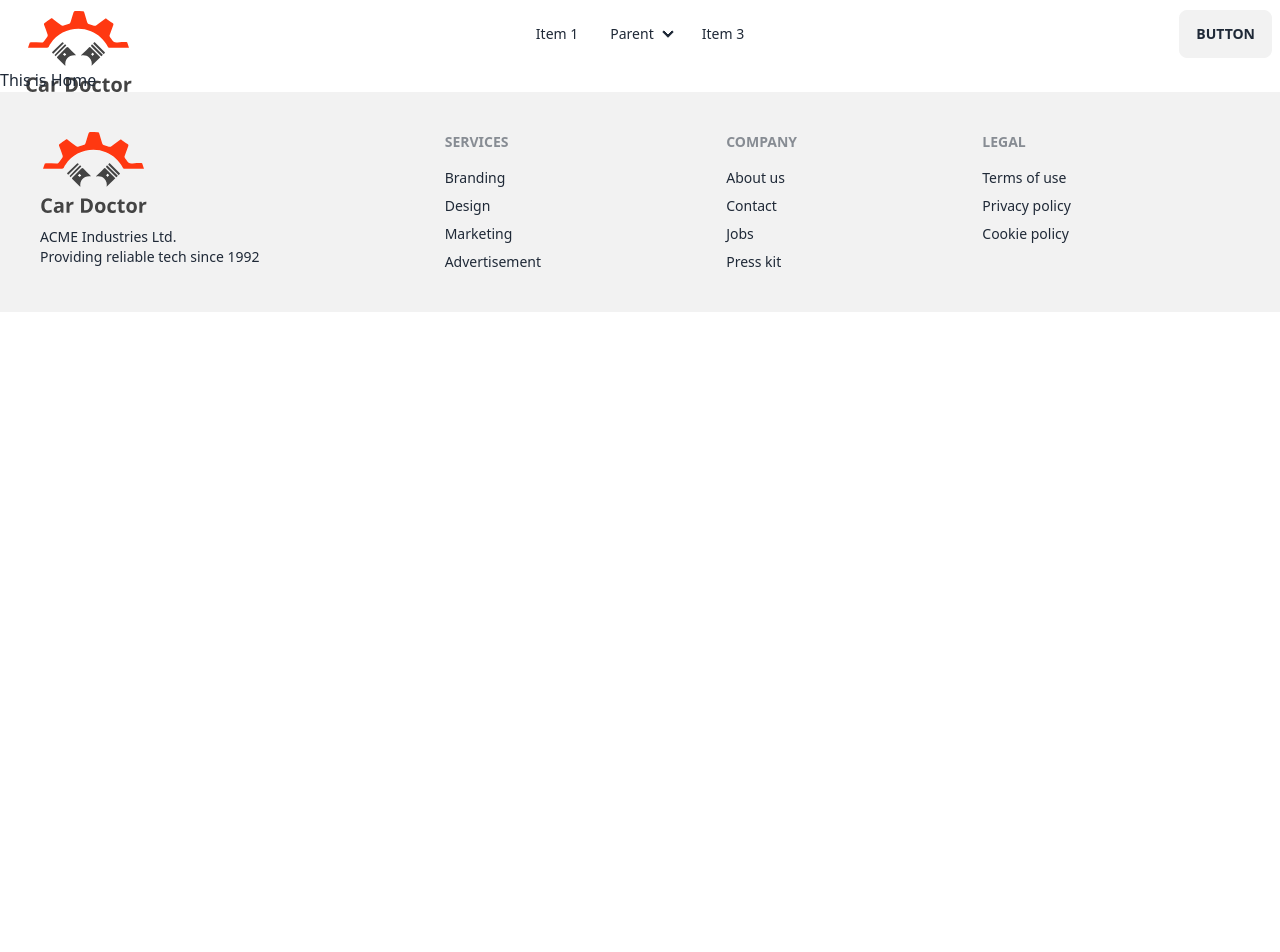
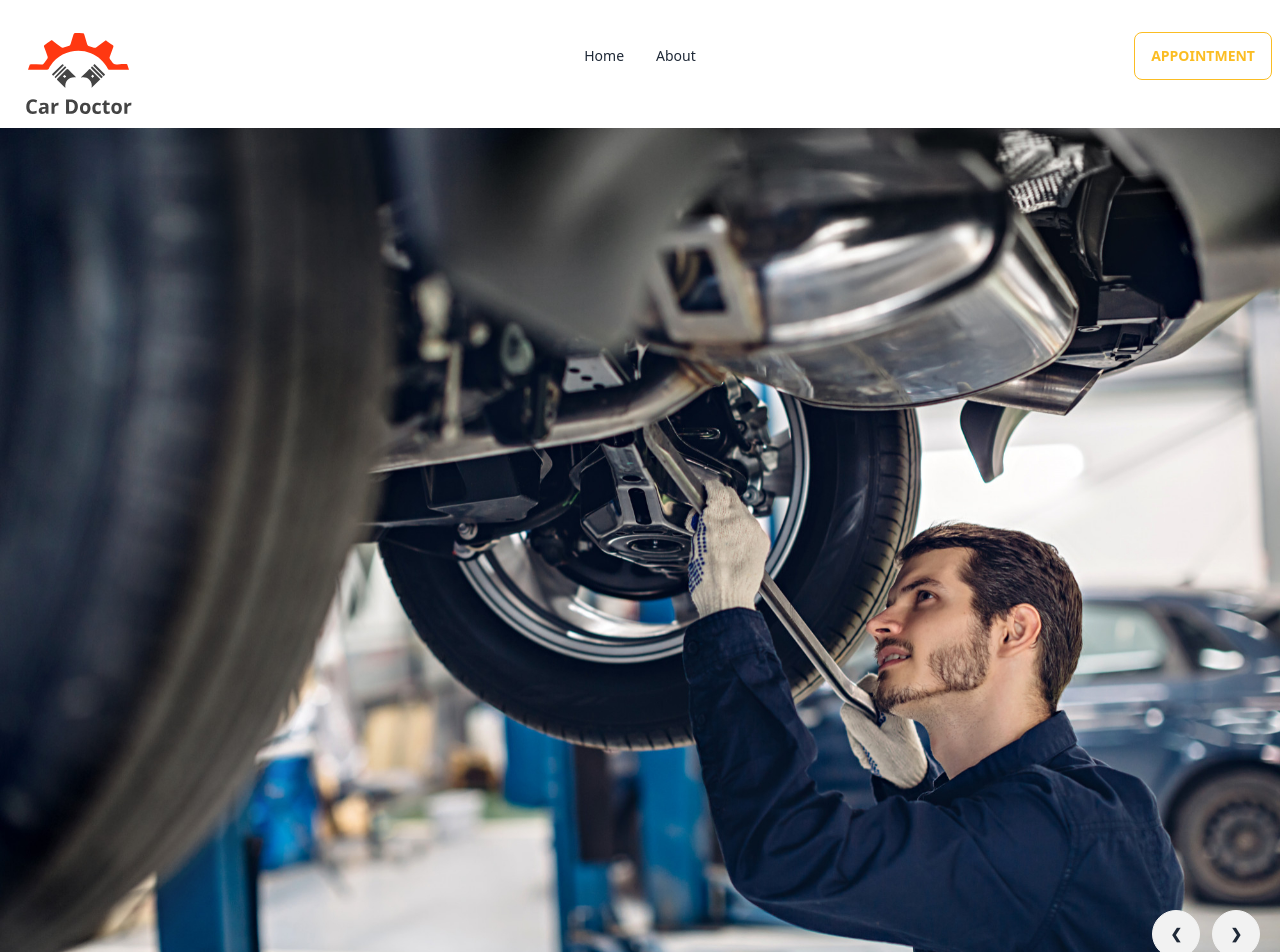
Before and after one commit to Ananda-Das/car-doctor-client, a React (Vite) app: page / in a window 1280 px wide. Shown: the top 952 px of the page. Before the commit the page ends 800 px from the top, so only its background shows below. Built offline with nearby package versions, Linux system fonts and the light colour scheme.

Commit message:
Style Header & create simple banner

```diff
--- /dev/null
+++ b/src/Pages/Home/Banner/Banner.jsx
@@ -0,0 +1,57 @@
+import bg1 from "../../../assets/images/homeCarousel/1.jpg";
+import bg2 from "../../../assets/images/homeCarousel/2.jpg";
+import bg3 from "../../../assets/images/homeCarousel/3.jpg";
+import bg4 from "../../../assets/images/homeCarousel/4.jpg";
+
+const Banner = () => {
+  return (
+    <div className="carousel w-full">
+      <div id="slide1" className="carousel-item relative w-full">
+        <img src={bg1} className="w-full" />
+        <div className="absolute flex gap-3 justify-end transform -translate-y-1/2 left-5 right-5 bottom-0">
+          <a href="#slide4" className="btn btn-circle">
+            ❮
+          </a>
+          <a href="#slide2" className="btn btn-circle">
+            ❯
+          </a>
+        </div>
+      </div>
+      <div id="slide2" className="carousel-item relative w-full">
+        <img src={bg2} className="w-full" />
+        <div className="absolute flex gap-3 justify-end transform -translate-y-1/2 left-5 right-5 bottom-0">
+          <a href="#slide1" className="btn btn-circle">
+            ❮
+          </a>
+          <a href="#slide3" className="btn btn-circle">
+            ❯
+          </a>
+        </div>
+      </div>
+      <div id="slide3" className="carousel-item relative w-full">
+        <img src={bg3} className="w-full" />
+        <div className="absolute flex gap-3 justify-end transform -translate-y-1/2 left-5 right-5 bottom-0">
+          <a href="#slide2" className="btn btn-circle">
+            ❮
+          </a>
+          <a href="#slide4" className="btn btn-circle">
+            ❯
+          </a>
+        </div>
+      </div>
+      <div id="slide4" className="carousel-item relative w-full">
+        <img src={bg4} className="w-full" />
+        <div className="absolute flex gap-3 justify-end transform -translate-y-1/2 left-5 right-5 bottom-0">
+          <a href="#slide3" className="btn btn-circle">
+            ❮
+          </a>
+          <a href="#slide1" className="btn btn-circle">
+            ❯
+          </a>
+        </div>
+      </div>
+    </div>
+  );
+};
+
+export default Banner;
--- a/src/Pages/Home/Home/Home.jsx
+++ b/src/Pages/Home/Home/Home.jsx
@@ -1,9 +1,10 @@
+import Banner from "../Banner/Banner";
 
 
 const Home = () => {
     return (
         <div>
-            <h1>This is Home</h1>
+            <Banner></Banner>
         </div>
     );
 };
--- a/src/Pages/Shared/Navbar/Navbar.jsx
+++ b/src/Pages/Shared/Navbar/Navbar.jsx
@@ -1,9 +1,14 @@
 import { Link } from "react-router-dom";
-import logo from '../../../../src/assets/logo.svg'
+import logo from "../../../../src/assets/logo.svg";
 
 const Navbar = () => {
+  const navItems = <>
+  <li><Link to='/'>Home</Link></li>
+  <li><Link to='/about'>About</Link></li>
+  </>;
+
   return (
-    <div className="navbar bg-base-100">
+    <div className="navbar bg-base-100 h-28 mb-4">
       <div className="navbar-start">
         <div className="dropdown">
           <label tabIndex={0} className="btn btn-ghost lg:hidden">
@@ -12,52 +17,20 @@ const Navbar = () => {
             </svg>
           </label>
           <ul tabIndex={0} className="menu menu-sm dropdown-content mt-3 z-[1] p-2 shadow bg-base-100 rounded-box w-52">
-            <li>
-              <a>Item 1</a>
-            </li>
-            <li>
-              <a>Parent</a>
-              <ul className="p-2">
-                <li>
-                  <a>Submenu 1</a>
-                </li>
-                <li>
-                  <a>Submenu 2</a>
-                </li>
-              </ul>
-            </li>
-            <li>
-              <a>Item 3</a>
-            </li>
+            {navItems}
           </ul>
         </div>
-        <Link to='/' className="btn btn-ghost normal-case text-xl"><img src={logo} alt="" /></Link>
+        <Link to="/" className="btn btn-ghost normal-case text-xl">
+          <img src={logo} alt="" />
+        </Link>
       </div>
       <div className="navbar-center hidden lg:flex">
         <ul className="menu menu-horizontal px-1">
-          <li>
-            <a>Item 1</a>
-          </li>
-          <li tabIndex={0}>
-            <details>
-              <summary>Parent</summary>
-              <ul className="p-2">
-                <li>
-                  <a>Submenu 1</a>
-                </li>
-                <li>
-                  <a>Submenu 2</a>
-                </li>
-              </ul>
-            </details>
-          </li>
-          <li>
-            <a>Item 3</a>
-          </li>
+          {navItems}
         </ul>
       </div>
       <div className="navbar-end">
-        <a className="btn">Button</a>
+        <button className="btn btn-outline btn-warning">Appointment</button>
       </div>
     </div>
   );
```
